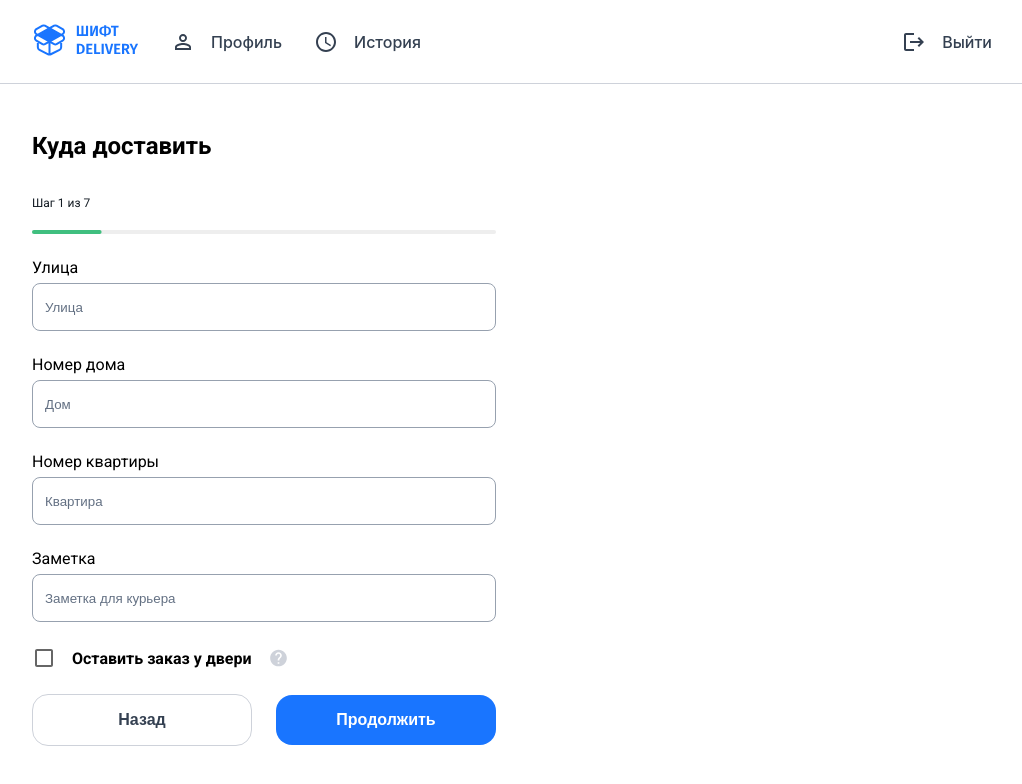
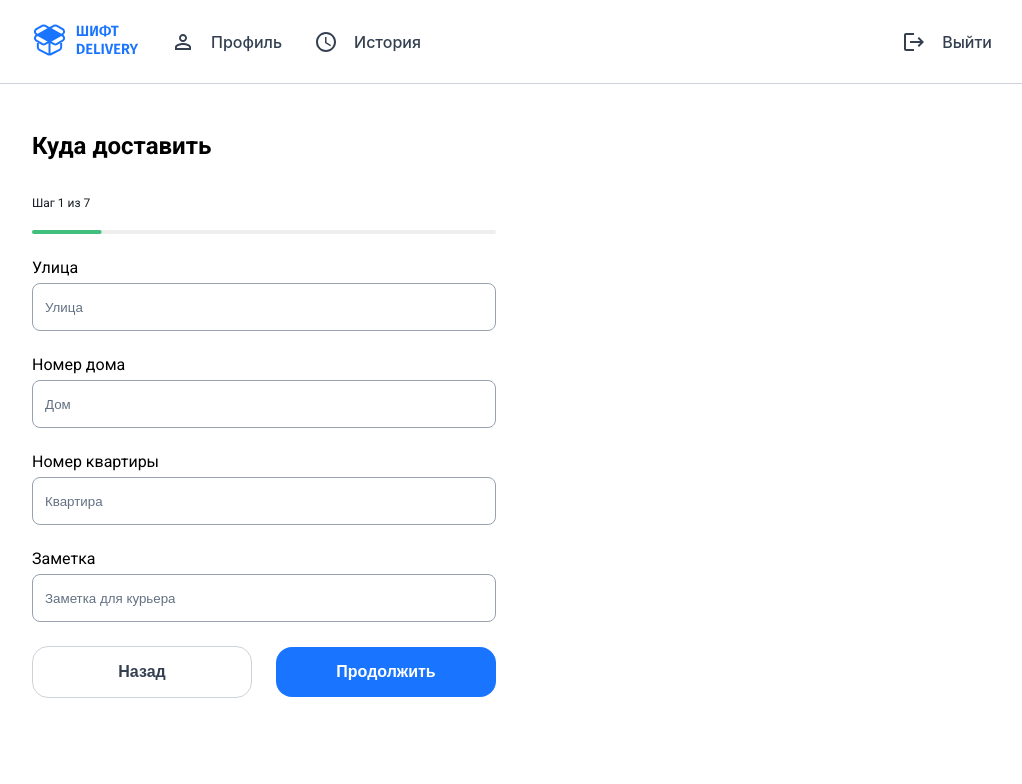
Before and after one commit to AsmrS4/shift-summer-frontend-2025, a React (Vite) app: page /delivery-registration/receive-to in a window 1280 px wide. Shown: the top 784 px of the page, without its empty margins (128-1150 px from the left). Built offline with nearby package versions, Linux system fonts and the light colour scheme.

Commit message:
fixed some issues

```diff
--- a/src/pages/Delivery/DeliveryDetails/index.tsx
+++ b/src/pages/Delivery/DeliveryDetails/index.tsx
@@ -10,6 +10,7 @@ import type { DeliveryType } from '@models/Package';
 import { getFullAddress, getFullName } from '@utils/index';
 import instance from '@api/index';
 import { setDetails } from '@store/Delivery/SuccessCreatedOrder/SuccessOrderReducer';
+import { cancelCreateOrder } from '@store/Delivery/CreateOrder/CreateOrderReducer';
 
 const DeliveryCreateDetailsPage = () => {
     const dispatch: any = useDispatch();
@@ -45,8 +46,10 @@ const DeliveryCreateDetailsPage = () => {
                     }),
                 );
             }
+            dispatch(cancelCreateOrder);
             navigate('/delivery-registration/success');
         } catch (error) {
+            dispatch(cancelCreateOrder);
             navigate('/delivery-registration/error');
         }
     };
@@ -174,7 +177,7 @@ const DeliveryCreateDetailsPage = () => {
                         <div className='buttons-wrapper'>
                             <ActionButton
                                 text={'Назад'}
-                                type={'submit'}
+                                type={'button'}
                                 color='default'
                                 onClick={handleNavigate}
                             />
--- a/src/pages/Delivery/DeliveryReceiveTo/index.tsx
+++ b/src/pages/Delivery/DeliveryReceiveTo/index.tsx
@@ -86,13 +86,7 @@ const DeliveryReceiveToPage = () => {
                             />
                             {errors.comment && <p className='error'>{errors.comment.message}</p>}
                         </div>
-                        <div className='checkbox-wrapper'>
-                            <Checkbox />
-                            <label htmlFor=''>
-                                <b>Оставить заказ у двери</b>
-                            </label>
-                            <img src={helpIcon} alt='Help' />
-                        </div>
+
                         <div className='buttons-wrapper'>
                             <ActionButton
                                 text={'Назад'}
--- a/src/pages/Delivery/schema.config.ts
+++ b/src/pages/Delivery/schema.config.ts
@@ -24,7 +24,8 @@ export const addressFormSchema = z.object({
         .string()
         .trim()
         .min(0)
-        .max(100, { message: 'Максимальная длина 100 символов' }),
+        .max(100, { message: 'Максимальная длина 100 символов' })
+        .nonempty({ message: 'Поле является обязательным' }),
     comment: z
         .string()
         .trim()
```
